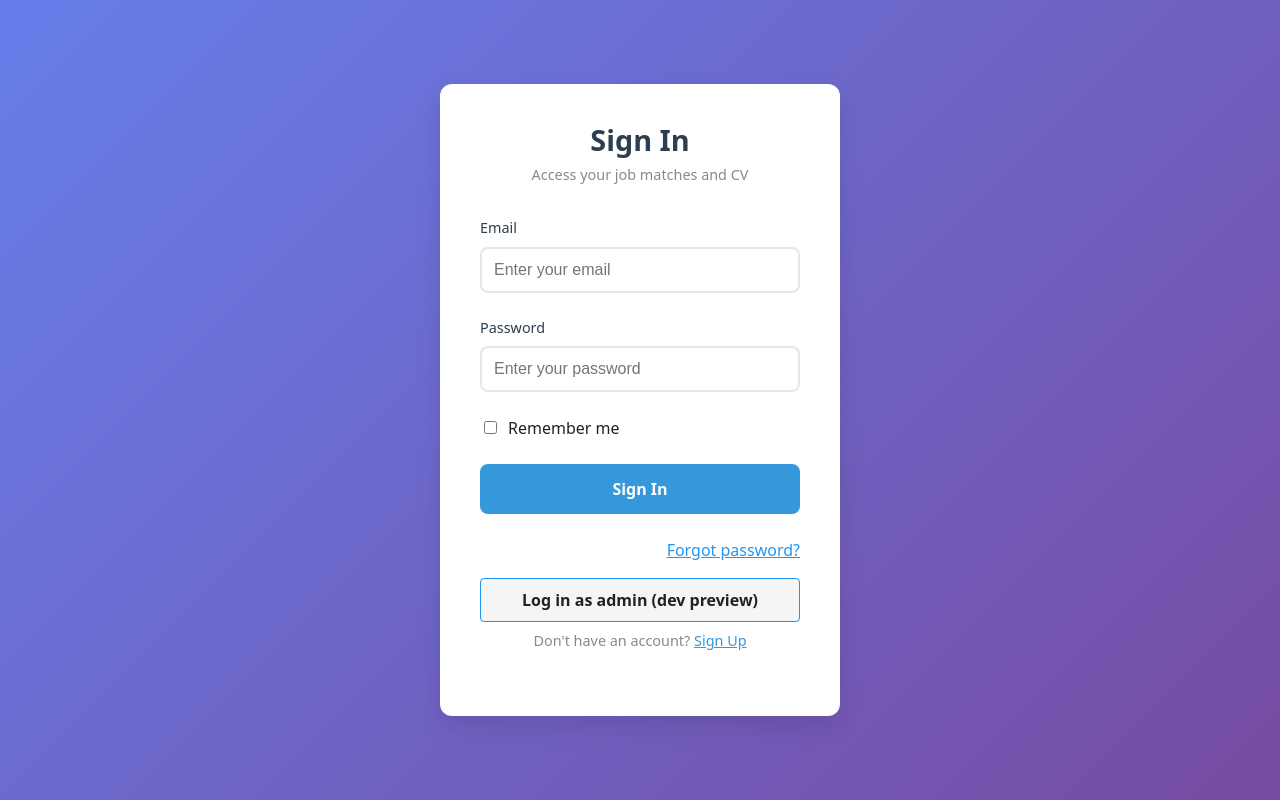
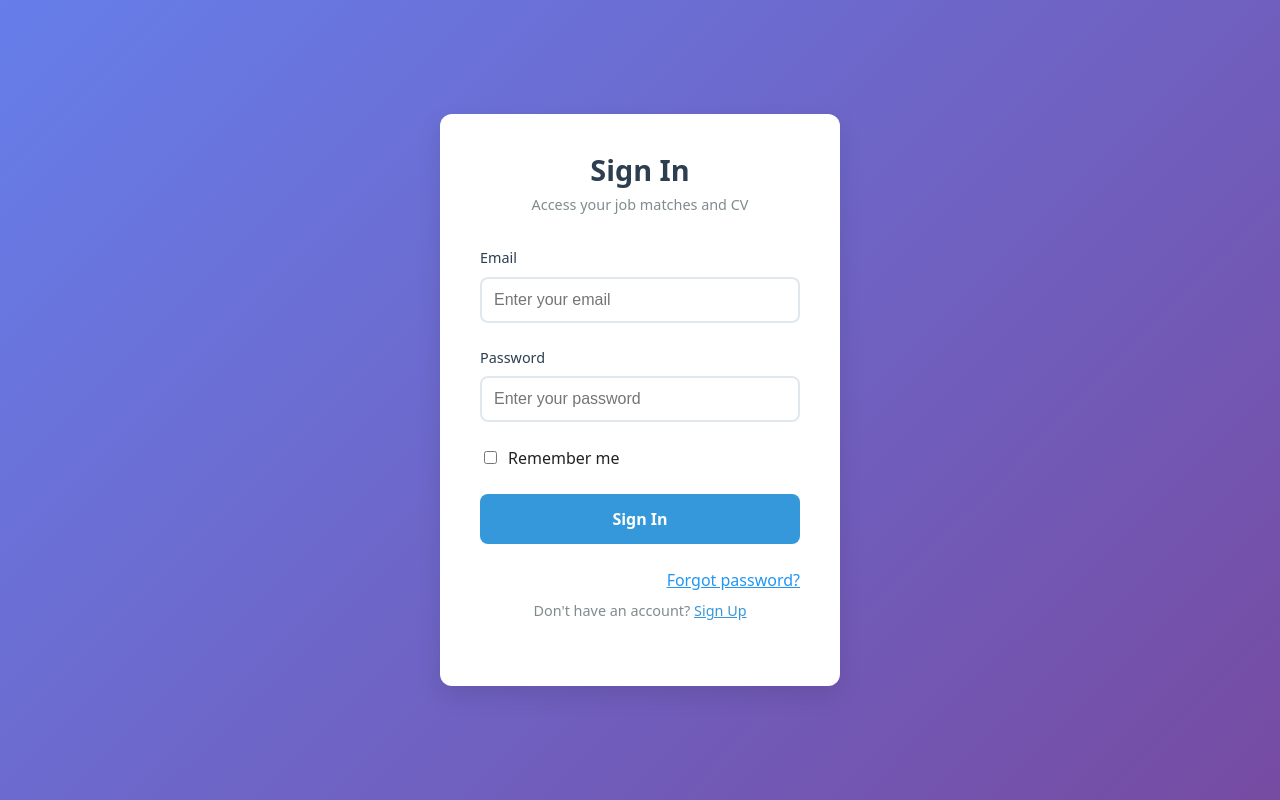
Before and after one commit to TovTechOrg/histadrut-front, a React (Vite) app: page /login in a window 1280 px wide. Built offline with nearby package versions, Linux system fonts and the light colour scheme; no server answers.

Commit message:
removed the admin preview button

```diff
--- a/src/components/Auth/Login.jsx
+++ b/src/components/Auth/Login.jsx
@@ -150,29 +150,7 @@ const Login = () => {
             Forgot password?
           </button>
         </div>
-        <button
-          style={{
-            marginTop: 16,
-            width: "100%",
-            background: "#f5f5f5",
-            color: "#222",
-            border: "1px solid #2196f3",
-            borderRadius: 4,
-            padding: 10,
-            cursor: "pointer",
-            fontWeight: 600,
-          }}
-          onClick={() => {
-            setUser({
-              email: formData.email || "admin@dev.local",
-              role: "admin",
-              hasCV: true,
-            });
-            navigate("/overview");
-          }}
-        >
-          Log in as admin (dev preview)
-        </button>
+
         <div className="login-footer">
           <p className="login-link">
             Don't have an account?{" "}
```
